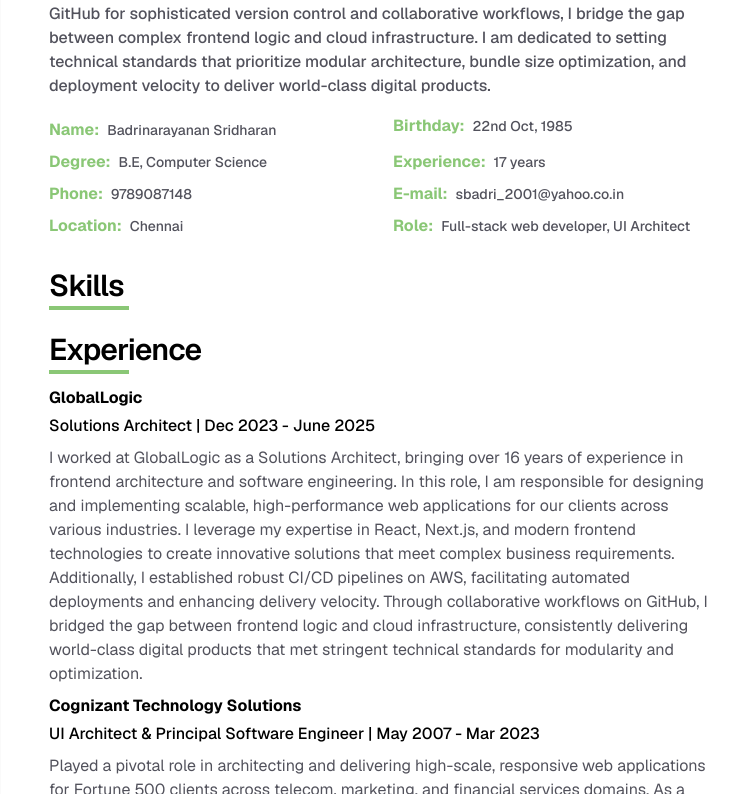
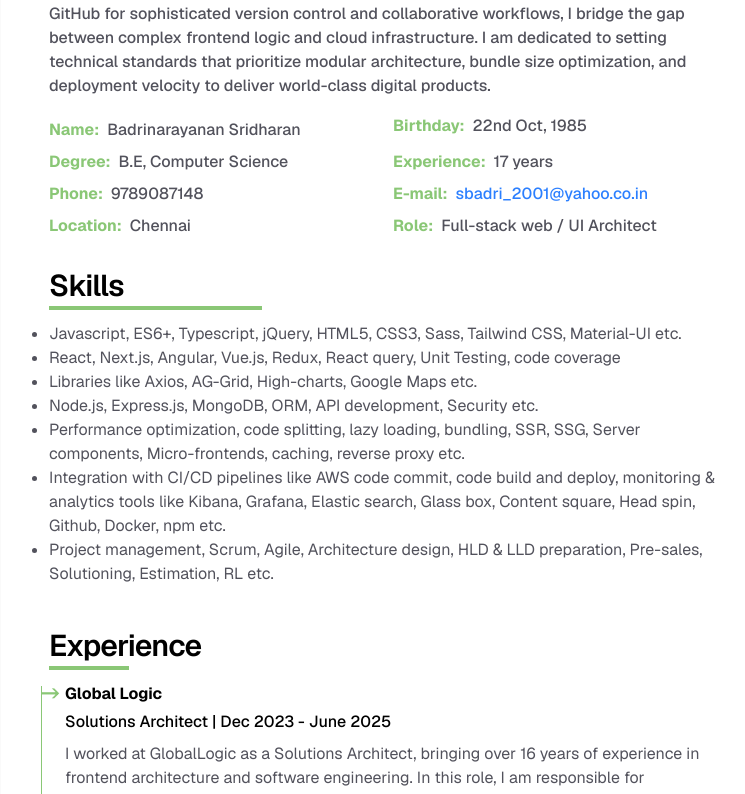
Before and after one commit to sbadri2001/express-portfolio, a Next.js app: page / in a window 1280 px wide. Shown: the part 246-1040 px from the top of the page, without its empty margins (255-1000 px from the left). Built offline with nearby package versions, Linux system fonts and the light colour scheme.

Commit message:
Updated content

```diff
--- a/package.json
+++ b/package.json
@@ -11,7 +11,8 @@
   "dependencies": {
     "next": "16.2.1",
     "react": "19.2.4",
-    "react-dom": "19.2.4"
+    "react-dom": "19.2.4",
+    "server-only": "^0.0.1"
   },
   "devDependencies": {
     "@tailwindcss/postcss": "^4",
--- a/src/app/(landing)/aboutme.tsx
+++ b/src/app/(landing)/aboutme.tsx
@@ -1,3 +1,4 @@
+import "server-only";
 import React from "react";
 
 const AboutMe: React.FC = () => {
@@ -27,54 +28,55 @@ const AboutMe: React.FC = () => {
           Templates
         </a>{" "} */}
       </p>
-      <div className="text-base sm:flex-row text-zinc-600 dark:text-zinc-400 ">
-        <div className="md:flex flex-col gap-4 text-base font-medium sm:flex-row">
-          <div className="flex-1 py-1">
-            <span className="text-[#8AC776] text-md font-bold">Name:</span>
-            <span className="text-sm pl-2 font-medium">
-              Badrinarayanan Sridharan{" "}
-            </span>
+      <div className="text-base sm:flex-row text-zinc-600 dark:text-zinc-400">
+        <div className="md:flex flex-col gap-4 text-base sm:flex-row">
+          <div className="flex-1 py-1 text-md ">
+            <span className="text-[#8AC776] font-bold">Name:</span>
+            <span className="pl-2 font-medium">Badrinarayanan Sridharan </span>
           </div>
-          <div className="flex-1">
-            <span className="text-[#8AC776] text-md font-bold">Birthday:</span>
-            <span className="text-sm pl-2 font-medium">22nd Oct, 1985</span>
+          <div className="flex-1 text-md">
+            <span className="text-[#8AC776] font-bold">Birthday:</span>
+            <span className="pl-2 font-medium">22nd Oct, 1985</span>
           </div>
         </div>
         <div className="text-base md:flex flex-col gap-4 sm:flex-row">
-          <div className="flex-1 py-1">
-            <span className="text-[#8AC776] text-md font-bold">Degree:</span>
-            <span className="text-sm pl-2 font-medium">
-              B.E, Computer Science
-            </span>
+          <div className="flex-1 py-1 text-md">
+            <span className="text-[#8AC776] font-bold">Degree:</span>
+            <span className="pl-2 font-medium">B.E, Computer Science</span>
           </div>
-          <div className="flex-1 py-1">
-            <span className="text-[#8AC776] text-md font-bold">
-              Experience:
-            </span>
-            <span className="text-sm pl-2 font-medium">17 years</span>
+          <div className="flex-1 py-1 text-md">
+            <span className="text-[#8AC776] font-bold">Experience:</span>
+            <span className="pl-2 font-medium">17 years</span>
           </div>
         </div>
         <div className="text-base md:flex flex-col gap-4 sm:flex-row">
-          <div className="flex-1 py-1">
-            <span className="text-[#8AC776] text-md font-bold">Phone:</span>
-            <span className="text-sm pl-2 font-medium">9789087148</span>
+          <div className="flex-1 py-1 text-md">
+            <span className="text-[#8AC776] font-bold">Phone:</span>
+            <span className="pl-2 font-medium">
+              <a href="tel:+919789087148">9789087148</a>
+            </span>
           </div>
-          <div className="flex-1 py-1">
-            <span className="text-[#8AC776] text-md font-bold">E-mail:</span>
-            <span className="text-sm pl-2 font-medium">
-              sbadri_2001@yahoo.co.in
+          <div className="flex-1 py-1 text-md">
+            <span className="text-[#8AC776] font-bold">E-mail:</span>
+            <span className="pl-2 font-medium">
+              <a
+                href="mailto:sbadri_2001@yahoo.co.in"
+                className="text-blue-500 hover:underline"
+              >
+                sbadri_2001@yahoo.co.in
+              </a>
             </span>
           </div>
         </div>
-        <div className="text-base md:flex flex-col gap-4 font-medium sm:flex-row">
-          <div className="flex-1 py-1">
-            <span className="text-[#8AC776] text-md font-bold">Location:</span>
-            <span className="text-sm pl-2 font-medium">Chennai</span>
+        <div className="text-base md:flex flex-col gap-4 sm:flex-row">
+          <div className="flex-1 py-1 text-md">
+            <span className="text-[#8AC776] font-bold">Location:</span>
+            <span className="pl-2 font-medium">Chennai</span>
           </div>
-          <div className="flex-1 py-1">
-            <span className="text-[#8AC776] text-md font-bold">Role:</span>
-            <span className="text-sm pl-2 font-medium">
-              Full-stack web developer, UI Architect
+          <div className="flex-1 py-1 text-md">
+            <span className="text-[#8AC776] font-bold">Role:</span>
+            <span className="pl-2 font-medium">
+              Full-stack web / UI Architect
             </span>
           </div>
         </div>
--- a/src/app/(landing)/experience.tsx
+++ b/src/app/(landing)/experience.tsx
@@ -1,3 +1,4 @@
+import "server-only";
 import React from "react";
 
 const Experience: React.FC = () => {
@@ -6,10 +7,10 @@ const Experience: React.FC = () => {
       <h2 className="relative after:absolute after:-bottom-1 after:left-0 after:h-1 after:w-1/4 after:py-0.5 after:bg-[#8AC776] max-w-xs text-3xl font-semibold leading-10 tracking-tight text-black dark:text-red-50">
         Experience
       </h2>
-      <div className="py-4 text-zinc-600 dark:text-zinc-400 ">
+      <div className="py-4 text-zinc-600 dark:text-zinc-400 md:relative after:content-[''] after:absolute after:-left-2 after:top-5 after:h-[calc(100%-40px)] after:w-px after:bg-[#8AC776] md:px-4">
         <div>
-          <div className="text-base font-bold pb-1 text-black dark:text-red-50">
-            GlobalLogic
+          <div className="text-base font-bold pb-1 text-black dark:text-red-50 md:relative after:content-['->'] after:absolute after:-left-6 after:top-0 after:text-[#8AC776]">
+            Global Logic
           </div>
           <div className="text-base font-medium text-black dark:text-red-50">
             Solutions Architect | Dec 2023 - June 2025
@@ -31,7 +32,7 @@ const Experience: React.FC = () => {
           </div>
         </div>
         <div>
-          <div className="text-base font-bold pb-1 text-black dark:text-red-50">
+          <div className="text-base font-bold pb-1 text-black dark:text-red-50 md:relative after:content-['->'] after:absolute after:-left-6 after:top-0 after:text-[#8AC776]">
             Cognizant Technology Solutions
           </div>
           <div className="text-base font-medium text-black dark:text-red-50">
--- a/src/app/(landing)/page.tsx
+++ b/src/app/(landing)/page.tsx
@@ -7,7 +7,7 @@ import Projects from "./projects.tsx";
 export default function Home() {
   return (
     <div className="flex flex-col flex-1 items-center justify-center bg-zinc-50 font-sans dark:bg-black">
-      <main className="max-w-3xl py-8 md:py-12 px-4 md:px-12 bg-white dark:bg-black sm:items-start">
+      <main className="max-w-3xl py-8 md:py-12 px-6 md:px-12 bg-white dark:bg-black sm:items-start">
         {/* <Image
           className="dark:invert"
           src="/next.svg"
--- a/src/app/(landing)/projects.tsx
+++ b/src/app/(landing)/projects.tsx
@@ -1,3 +1,4 @@
+import "server-only";
 import React from "react";
 
 const Projects: React.FC = () => {
@@ -38,7 +39,7 @@ const Projects: React.FC = () => {
         </div>
         <div className="text-base">
           <div className="font-bold text-black dark:text-red-50 py-4">
-            Hitachi – Aqua Tech Engineering - Real Time Monitoring Dashboard
+            Hitachi – Aqua Tech - Real Time Dashboard
           </div>
           <div className="leading-6 text-zinc-600 dark:text-zinc-400">
             <ul className="list-disc">
@@ -61,7 +62,7 @@ const Projects: React.FC = () => {
         </div>
         <div className="text-base">
           <div className="font-bold text-black dark:text-red-50 py-4">
-            Apple Corporation - Vendor Management System
+            Apple Corporation - Vendor Management
           </div>
           <div className="leading-6 text-zinc-600 dark:text-zinc-400">
             <ul className="list-disc">
@@ -82,7 +83,7 @@ const Projects: React.FC = () => {
         </div>
         <div className="text-base">
           <div className="font-bold text-black dark:text-red-50 py-4">
-            Apple Corporation - Beats - CMS
+            Apple Corporation - Beats CMS
           </div>
           <div className="leading-6 text-zinc-600 dark:text-zinc-400">
             <ul className="list-disc">
@@ -101,7 +102,7 @@ const Projects: React.FC = () => {
         </div>
         <div className="text-base">
           <div className="font-bold text-black dark:text-red-50 py-4">
-            Apple Corporation - Sales and Marketing (Marcom)
+            Apple Corporation - Sales and Marketing
           </div>
           <div className="leading-6 text-zinc-600 dark:text-zinc-400">
             <ul className="list-disc">
@@ -121,8 +122,7 @@ const Projects: React.FC = () => {
         </div>
         <div className="text-base">
           <div className="font-bold text-black dark:text-red-50 py-4">
-            E * Trade Financial Corporation - Corporate Services - Equity Edge
-            Online (EEO)
+            E * Trade Financial Corporation - Equity Edge Online (EEO)
           </div>
           <div className="leading-6 text-zinc-600 dark:text-zinc-400">
             <ul className="list-disc">
--- a/src/app/(landing)/skills.tsx
+++ b/src/app/(landing)/skills.tsx
@@ -1,11 +1,44 @@
+import "server-only";
 import React from "react";
 
 const Skills: React.FC = () => {
   return (
-    <div className="w-full">
-      <h2 className="relative after:absolute after:-bottom-1 after:left-0 after:h-1 after:w-1/4 after:py-0.5 after:bg-[#8AC776] max-w-xs text-3xl font-semibold leading-10 tracking-tight text-black dark:text-red-50">
+    <div className="">
+      <h2 className="relative after:absolute after:-bottom-1 after:left-0 after:h-1 after:w-2/3 after:py-0.5 after:bg-[#8AC776] max-w-xs text-3xl font-semibold leading-10 tracking-tight text-black dark:text-red-50">
         Skills
       </h2>
+      <div className="text-base py-4 leading-6 text-zinc-600 dark:text-zinc-400">
+        <ul className="list-disc">
+          <li>
+            Javascript, ES6+, Typescript, jQuery, HTML5, CSS3, Sass, Tailwind
+            CSS, Material-UI etc.
+          </li>
+          <li>
+            React, Next.js, Angular, Vue.js, Redux, React query, Unit Testing,
+            code coverage
+          </li>
+          <li>Libraries like Axios, AG-Grid, High-charts, Google Maps etc. </li>
+          <li>
+            Node.js, Express.js, MongoDB, ORM, API development, Security
+            etc.{" "}
+          </li>
+          <li>
+            Performance optimization, code splitting, lazy loading, bundling,
+            SSR, SSG, Server components, Micro-frontends, caching, reverse proxy
+            etc.
+          </li>
+          <li>
+            Integration with CI/CD pipelines like AWS code commit, code build
+            and deploy, monitoring & analytics tools like Kibana, Grafana,
+            Elastic search, Glass box, Content square, Head spin, Github,
+            Docker, npm etc.
+          </li>
+          <li>
+            Project management, Scrum, Agile, Architecture design, HLD & LLD
+            preparation, Pre-sales, Solutioning, Estimation, RL etc.
+          </li>
+        </ul>
+      </div>
     </div>
   );
 };
```
Also changed, not shown: 1 other file (tests, documents, lock files or other folders).
